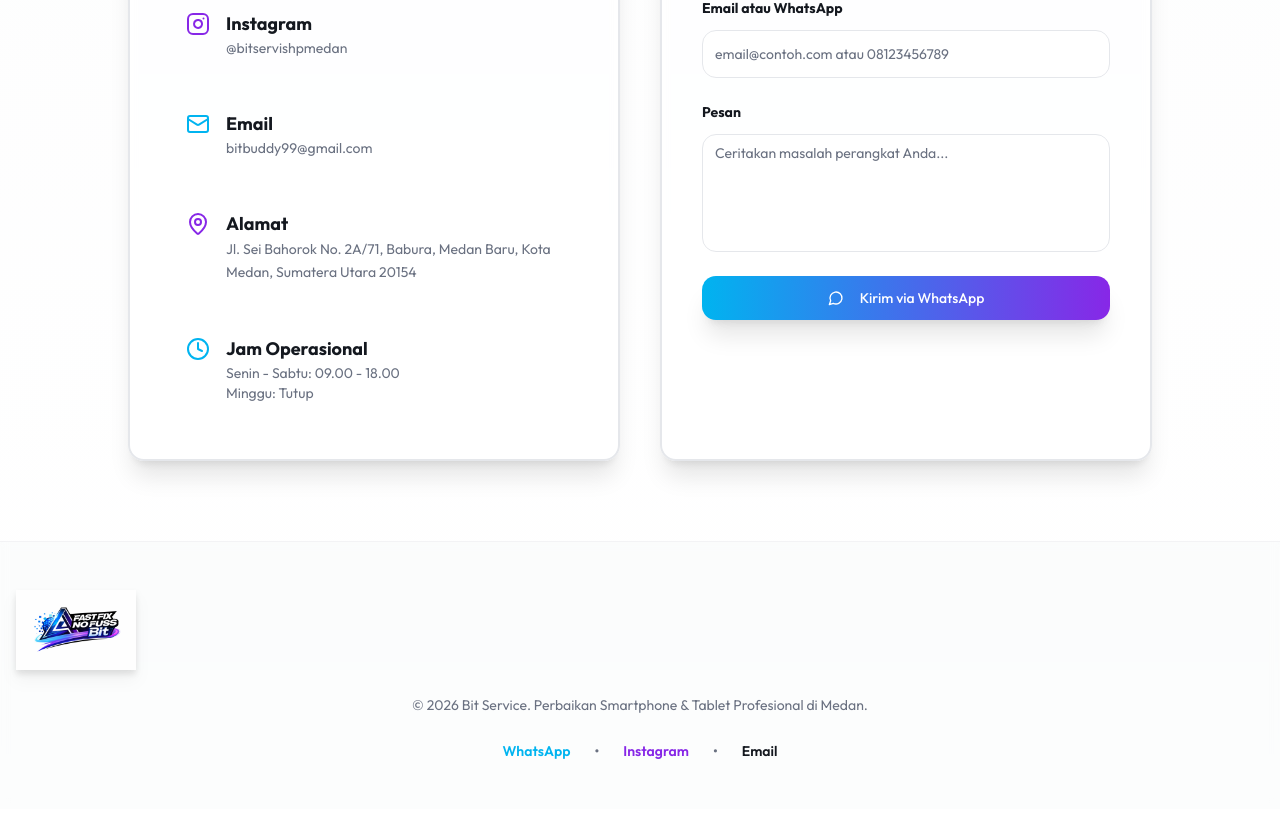
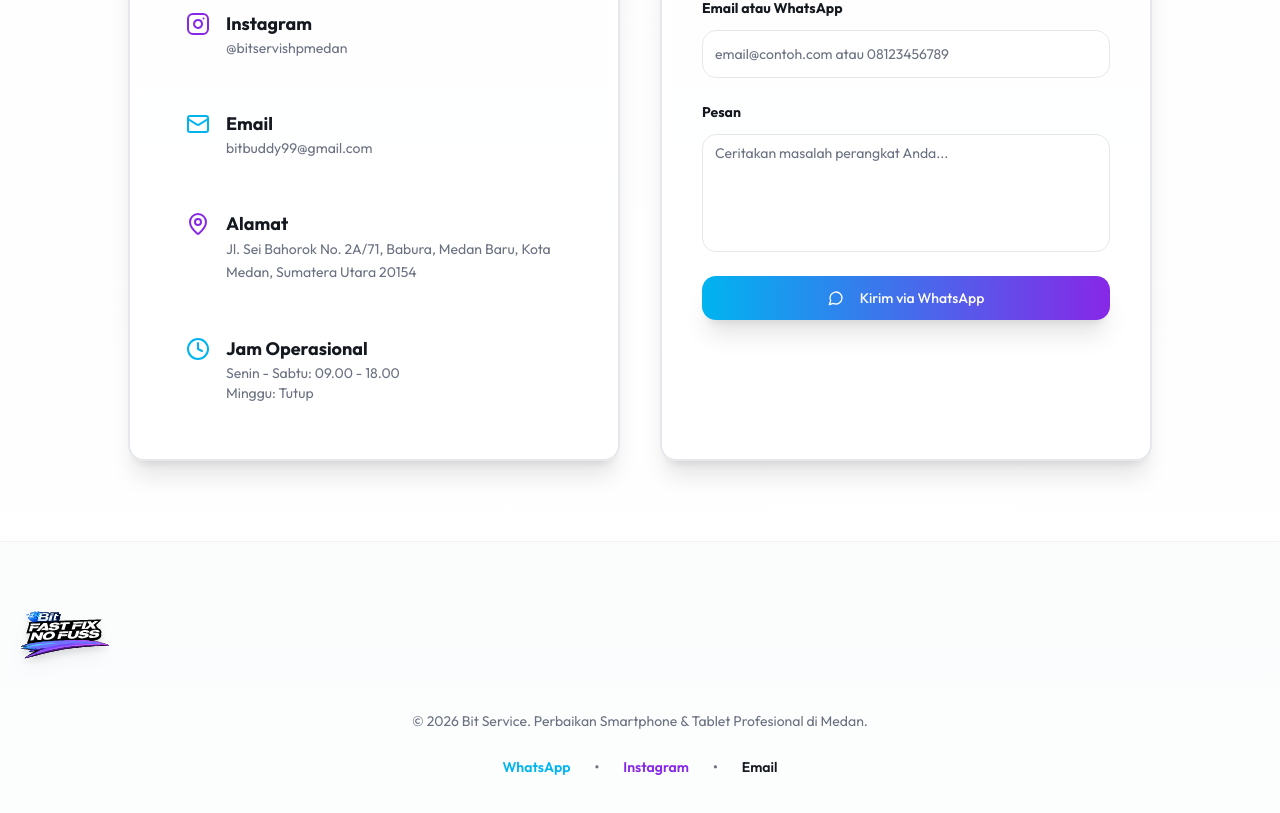
Before and after one commit to willWilly31/bitFNF, a React (Vite) app: page / in a window 1280 px wide. Shown: the part 3861-4674 px from the top of the page. Built offline with nearby package versions, Linux system fonts and the light colour scheme; the HTML template or start-up script is replaced by a standard one.

Commit message:
Updated favicon and logo SVG
Co-authored-by: willWilly31 <190154899+willWilly31@users.noreply.github.com>

```diff
--- a/index.html
+++ b/index.html
@@ -17,6 +17,7 @@
     <meta name="twitter:title" content="Bit - Fast Fix No Fuss" />
     <meta name="twitter:description" content="Servis smartphone & tablet profesional di Medan" />
 
+    <link rel="icon" href="/favicon.ico" type="image/x-icon">
     <link rel="preconnect" href="https://fonts.googleapis.com">
     <link rel="preconnect" href="https://fonts.gstatic.com" crossorigin>
     <link href="https://fonts.googleapis.com/css2?family=Outfit:wght@300;400;500;600;700;800&display=swap" rel="stylesheet">
--- a/src/pages/Index.tsx
+++ b/src/pages/Index.tsx
@@ -417,7 +417,7 @@ const Index = () => {
       <footer className="relative border-t border-border/40 bg-muted/20 backdrop-blur-sm">
         <div className="container mx-auto px-4 py-12">
           <div className="text-center space-y-6">
-             <img src={logoFull} alt="Bit - Fast Fix No Fuss" className="h-16 md:h-20 drop-shadow-lg" />
+             <img src={logoNew} alt="Bit - Fast Fix No Fuss" className="h-20 md:h-24 drop-shadow-lg" />
             <p className="text-sm text-muted-foreground leading-relaxed">
               © {new Date().getFullYear()} Bit Service. Perbaikan Smartphone & Tablet Profesional di Medan.
             </p>
```
